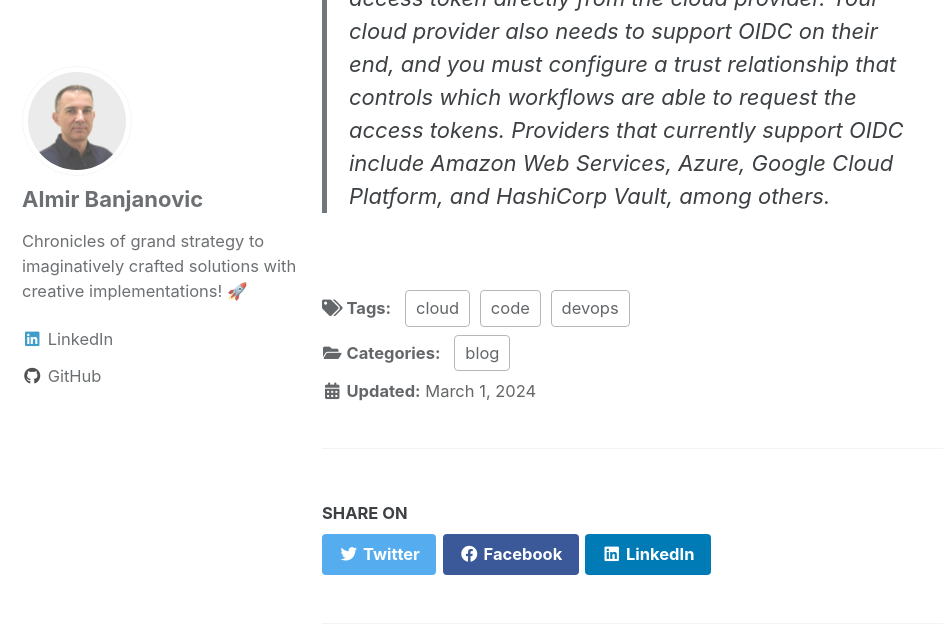
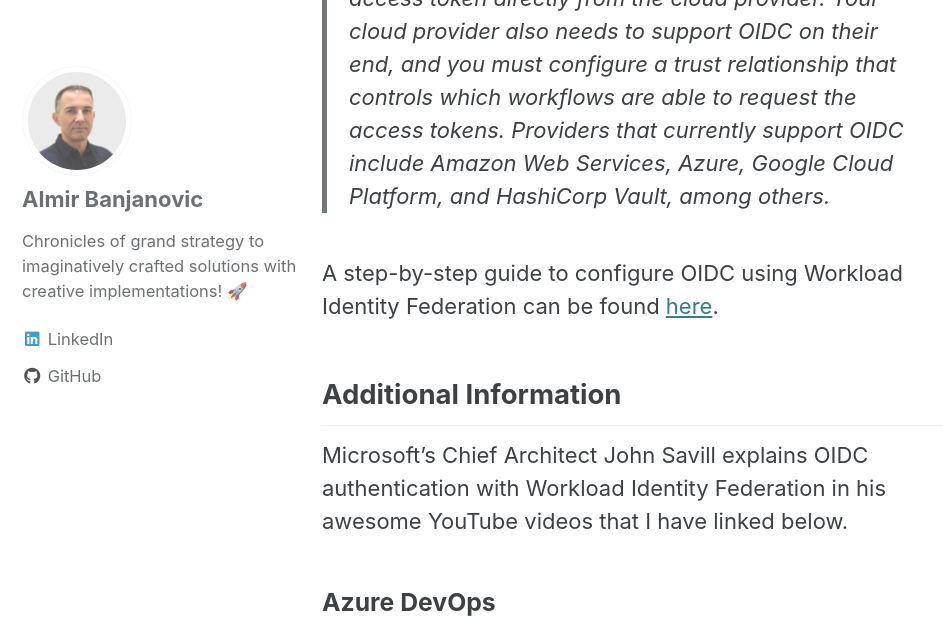
Before and after one commit to almirbanjanovic/roadtocloud.github.io, a Jekyll site: the page built from blog/_posts/2024-03-01-github-and-azure-devops-oidc-authentication.md, in a window 1280 px wide and 1400 px high, scrolled down 1239 px. Shown: the top 630 px of the window, without its empty margins (0-943 px from the left). Built offline with Jekyll 4.4.1, drawn with Linux system fonts in a browser that asks for light colours; cached includes are drawn as plain includes; some of the changed text lies outside the part shown; grey boxes are pictures that could not be loaded.

Commit message:
Update 2024-03-01-github-and-azure-devops-oidc-authentication.md

```diff
--- a/blog/_posts/2024-03-01-github-and-azure-devops-oidc-authentication.md
+++ b/blog/_posts/2024-03-01-github-and-azure-devops-oidc-authentication.md
@@ -19,3 +19,15 @@ The problem with this approach is that now we are creating a client secret, basi
 A solution that is becoming increasingly popular involves using token exchange with OpenID Connect (OIDC). Microsoft even recommends this in their latest and greatest [documentation](https://docs.github.com/en/actions/deployment/security-hardening-your-deployments/about-security-hardening-with-openid-connect):
 
 >However, using hardcoded secrets requires you to create credentials in the cloud provider and then duplicate them in GitHub as a secret. With OpenID Connect (OIDC), you can take a different approach by configuring your workflow to request a short-lived access token directly from the cloud provider. Your cloud provider also needs to support OIDC on their end, and you must configure a trust relationship that controls which workflows are able to request the access tokens. Providers that currently support OIDC include Amazon Web Services, Azure, Google Cloud Platform, and HashiCorp Vault, among others.
+
+A step-by-step guide to configure OIDC using Workload Identity Federation can be found [here](https://learn.microsoft.com/en-us/azure/devops/pipelines/library/connect-to-azure?view=azure-devops#create-an-azure-resource-manager-service-connection-that-uses-workload-identity-federation).
+
+## Additional Information
+
+Microsoft's Chief Architect John Savill explains OIDC authentication with Workload Identity Federation in his awesome YouTube videos that I have linked below.
+
+### Azure DevOps
+<iframe width="560" height="315" src="https://www.youtube.com/embed/saTUeR_U3lA?si=r3OMGYwt5DVX3Iii" title="YouTube video player" frameborder="0" allow="accelerometer; autoplay; clipboard-write; encrypted-media; gyroscope; picture-in-picture; web-share" allowfullscreen></iframe>
+
+### GitHub
+<iframe width="560" height="315" src="https://www.youtube.com/embed/XkhkkLBkAT4?si=faDeaiViVhgPyBxA" title="YouTube video player" frameborder="0" allow="accelerometer; autoplay; clipboard-write; encrypted-media; gyroscope; picture-in-picture; web-share" allowfullscreen></iframe>
```
